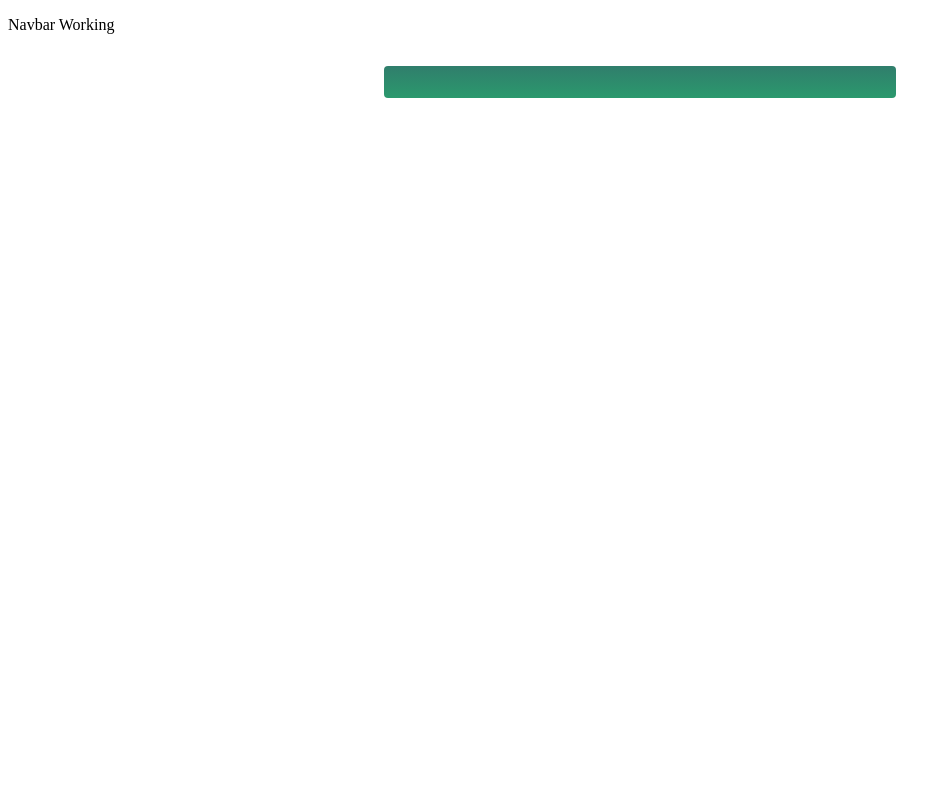
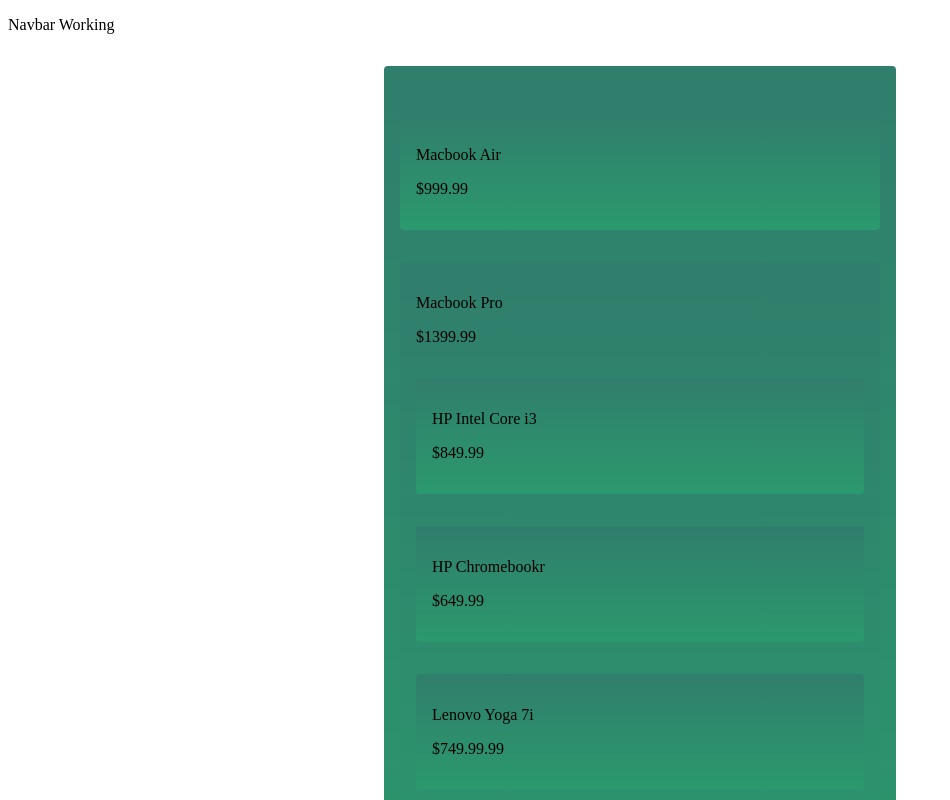
Before and after one commit to NotVeridion/HackUTA2023, a React (Vite) app in the folder HackUTA 2023/HackUTA2023/: page / in a window 1280 px wide. Shown: the top 800 px of the page, without its empty margins (0-950 px from the left). Built offline with nearby package versions, Linux system fonts and the light colour scheme.

Commit message:
added computers to list

```diff
--- a/HackUTA 2023/HackUTA2023/src/App.jsx
+++ b/HackUTA 2023/HackUTA2023/src/App.jsx
@@ -2,10 +2,39 @@
 import NavBar from "./components/navbar"
 import Card from "./UI/Card"
 function App() {
+
     return (
         <div>
+
         <NavBar></NavBar>
-        <Card></Card>
+        <Card>
+            <div class = "computers">
+                <div class = "card">
+                    <p class = "item">Macbook Air</p>
+                    <p>$999.99</p>
+                </div>
+                <div class = "card">
+                    <p class = "item">Macbook Pro</p>
+                    <p>$1399.99</p>
+                    <div class = "card">
+                    <p class = "item">HP Intel Core i3</p>
+                    <p>$849.99</p>
+                </div>
+                <div class = "card">
+                    <p class = "item">HP Chromebookr</p>
+                    <p>$649.99</p>
+                </div>
+                <div class = "card">
+                    <p class = "item">Lenovo Yoga 7i</p>
+                    <p>$749.99.99</p>
+                </div>
+                <div class = "card">
+                    <p class = "item">Dell XPS</p>
+                    <p>$1599.99</p>
+                </div>
+                </div>
+            </div>
+        </Card>
         </div>
     )
 }
```
